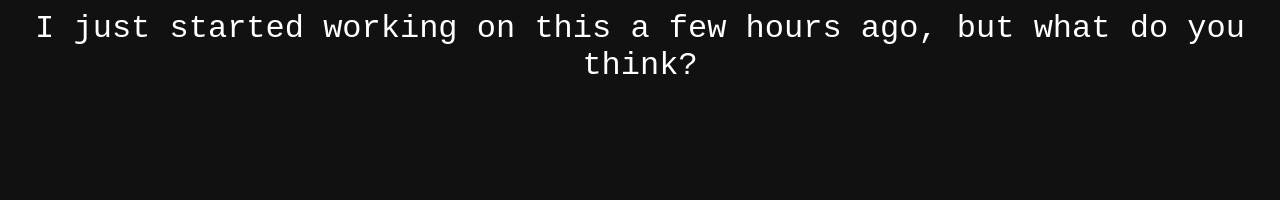
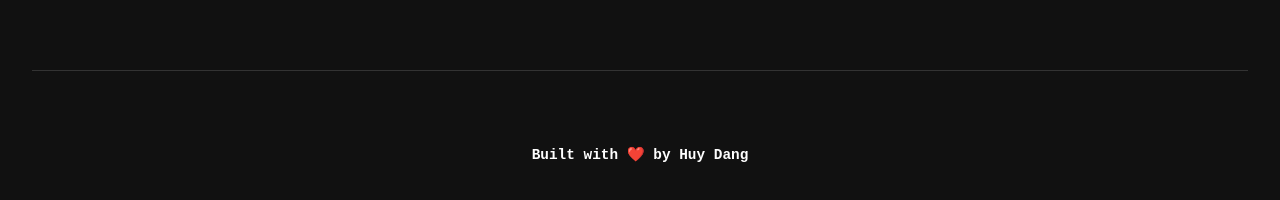
Before and after one commit to huyxdang/personal-website, a React (Create React App) app: page /#/ in a window 1280 px wide. Before the commit this address led to /#/10000. Shown: the part 1256-1456 px from the top of the page. Built offline with nearby package versions, Linux system fonts and the light colour scheme.

Commit message:
added footer

```diff
--- a/src/App.js
+++ b/src/App.js
@@ -2,6 +2,7 @@ import {Element } from 'react-scroll';
 import Hero from './components/Hero';
 import NavBar from './components/NavBar';
 import About from './components/About';
+//import Footer from './components/Footer';
 //import Projects from './components/Projects';
 //import Contact from './components/Contact';
 
--- a/src/components/About.js
+++ b/src/components/About.js
@@ -15,12 +15,55 @@ function About() {
         fontFamily: "monospace",
         textAlign: "center",
         padding: "2rem",
+        marginBottom: 0, // Ensures no extra margin
       }}
     >
       <div>
         <p>Hello 👋</p>
         <p>Welcome to my page!</p>
         <p> I just started working on this a few hours ago, but what do you think? </p>
+
+<footer
+      style={{
+        backgroundColor: "#111",
+        color: "white",
+        padding: "2rem",
+        textAlign: "center",
+        fontFamily: "monospace",
+        fontSize: "0.9rem",
+        borderTop: "1px solid #333",
+        marginTop: "5rem"
+      }}
+    >
+      <div style={{ marginBottom: "1rem" }}>
+        <a
+          href="https://github.com/huyxdang"
+          target="_blank"
+          rel="noopener noreferrer"
+          style={{
+            color: "#ccc",
+            marginRight: "1rem",
+            fontSize: "1.5rem",
+            textDecoration: "none"
+          }}
+        >
+        </a>
+      </div>
+
+      <p>
+        <a
+        href="https://github.com/huyxdang"
+        target="_blank"
+        rel="noopener noreferrer"
+        style={{
+            color: "inherit",             // ✅ inherit text color (no purple/blue)
+            textDecoration: "none",       // ✅ remove underline
+            fontWeight: "bold",
+            fontsize: "4rem",
+          }}
+        > Built with ❤️ by Huy Dang  </a>
+      </p>
+    </footer>
       </div>
     </section>
   );
```
Also changed, not shown: src/components/Footer.js (added, +39 -0 lines).
